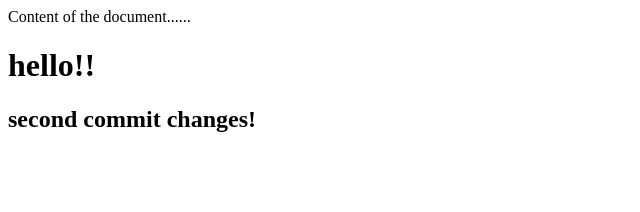
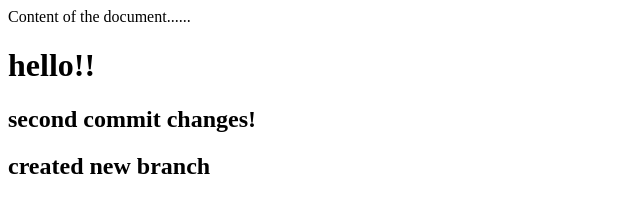
Before and after one commit to Syed439/batmans_website, a plain HTML site: page index.html in a window 1280 px wide. Shown: the whole page, without its empty margins (0-640 px from the left). Drawn offline with Linux system fonts and the light colour scheme.

Commit message:
new branch

```diff
--- a/index.html
+++ b/index.html
@@ -9,6 +9,7 @@
 Content of the document......
 <h1>hello!!</h1>
 <h2> second commit changes!</h2>
+<h2> created new branch</h2>
 </body>
 
 </html>
```
